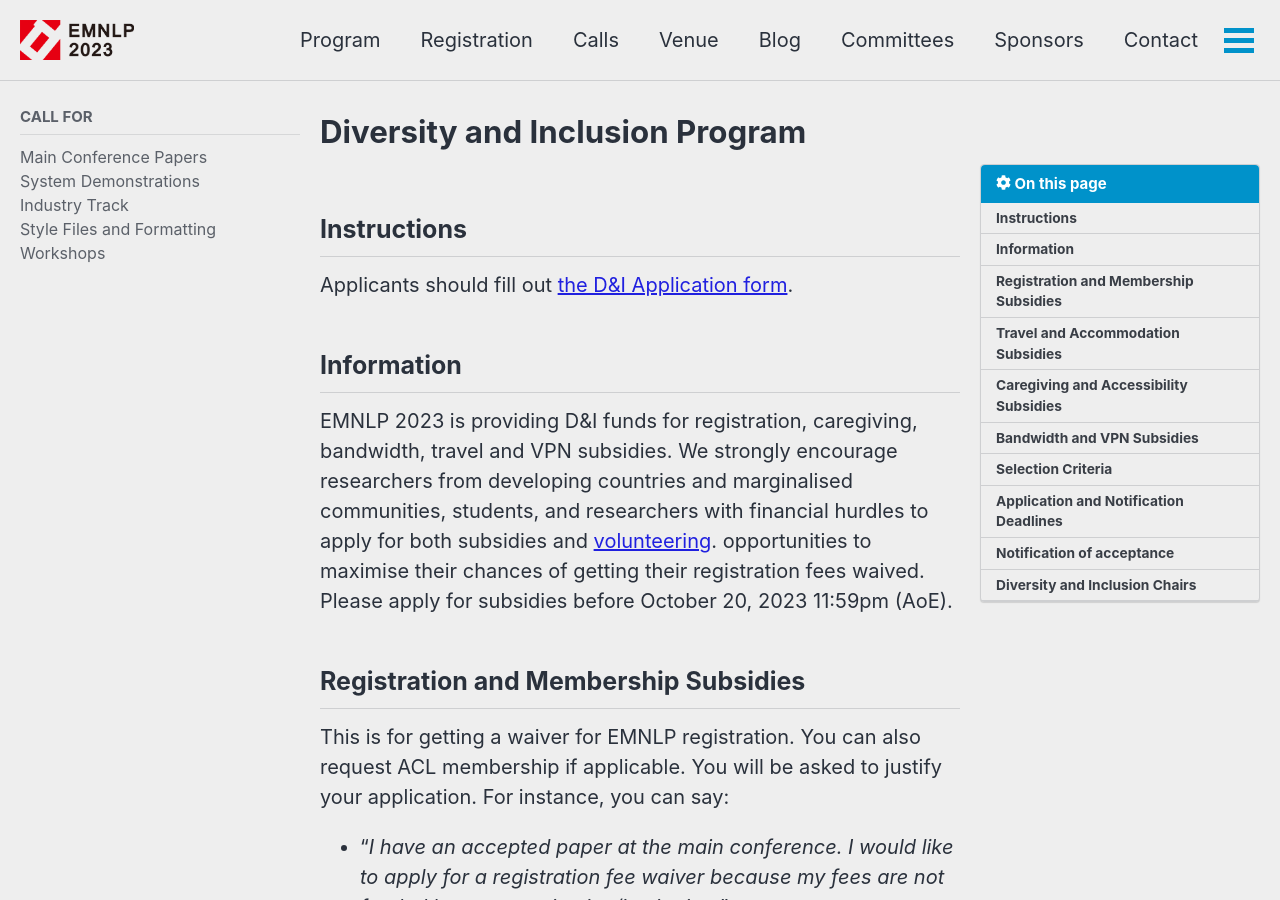
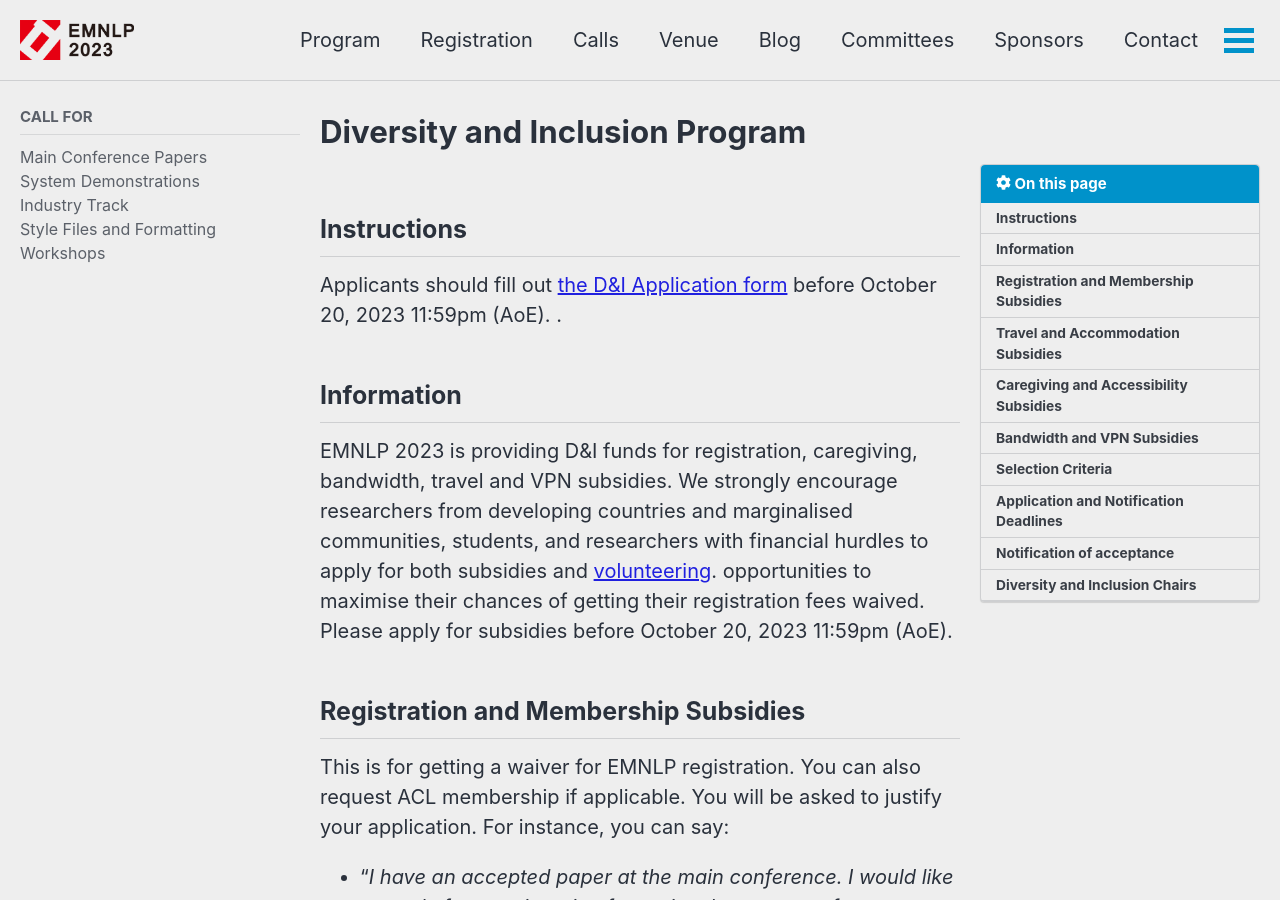
Before and after one commit to acl-org/emnlp-2023, a Jekyll site: the page built from _pages/calls/subsidies.md, in a window 1280 px wide and 900 px high. Built offline with Jekyll 4.4.1, drawn with Linux system fonts in a browser that asks for light colours; cached includes are drawn as plain includes; nearby versions of some CDN libraries.

Commit message:
Update subsidies.md

```diff
--- a/_pages/calls/subsidies.md
+++ b/_pages/calls/subsidies.md
@@ -12,7 +12,8 @@ toc_icon: "cog"
 
 ## Instructions
 
-Applicants should fill out [the D&I Application form](https://forms.office.com/r/1Hv76rMJY7).
+Applicants should fill out [the D&I Application form](https://forms.office.com/r/1Hv76rMJY7) before October 20, 2023 11:59pm (AoE).
+.
 
 ## Information
 
```
